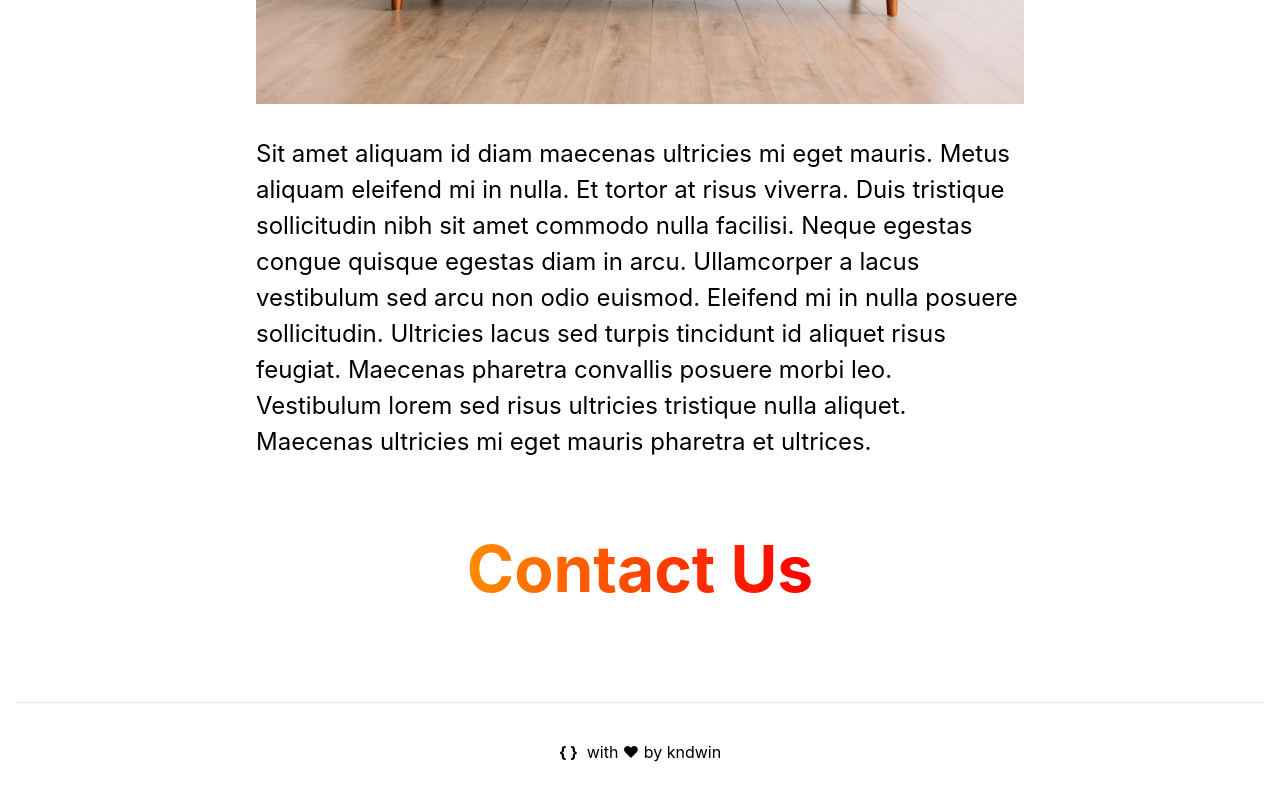
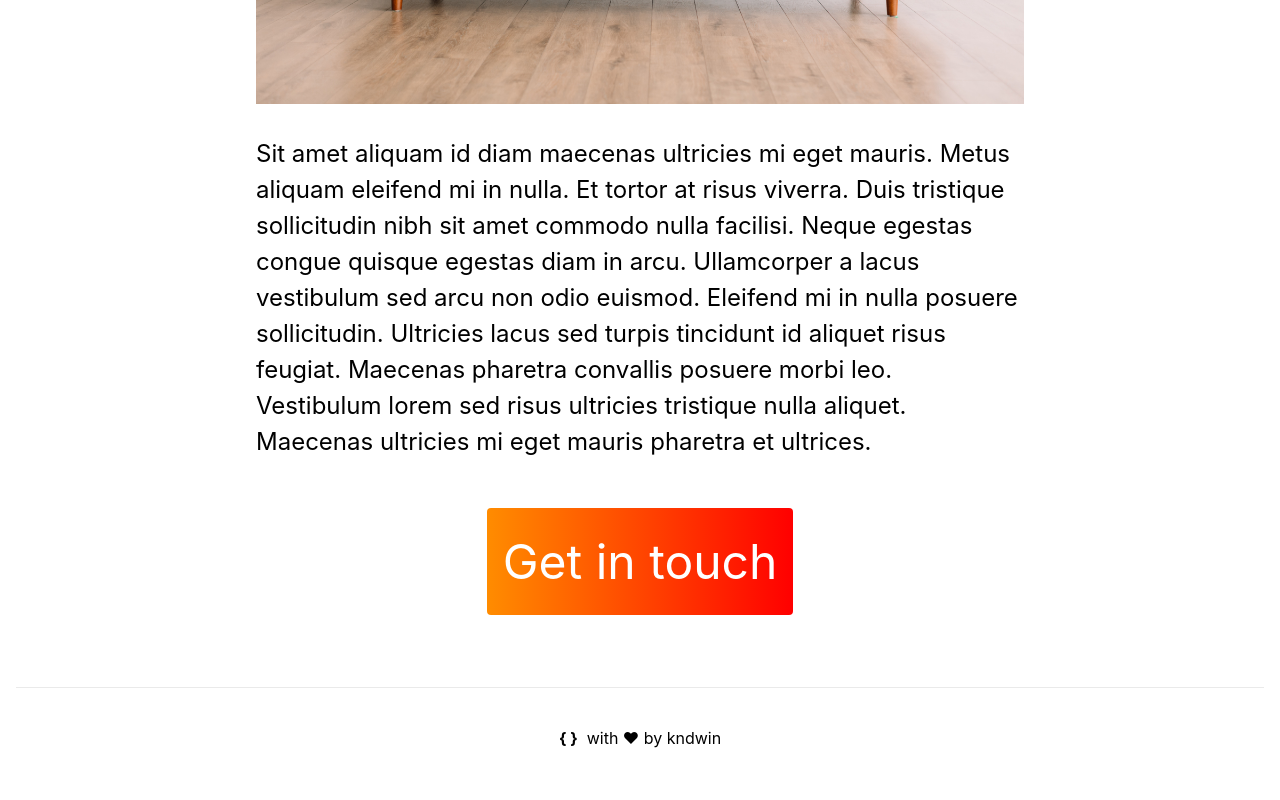
Before and after one commit to kndwin/decoco, a Next.js app: page / in a window 1280 px wide. Shown: the part 1912-2712 px from the top of the page. Built offline with nearby package versions, Linux system fonts and the light colour scheme.

Commit message:
14. ☐  🔨 changed the contact button in index.tsx to button

```diff
--- /dev/null
+++ b/pages/index.module.scss
@@ -0,0 +1,19 @@
+.button {
+  font-size: 3em;
+  padding: 0.5em 1.0rem;
+  margin: 0.5em 0em;
+  border: 0px solid white;
+  border-radius: 4px;
+  color: white;
+  background: -webkit-linear-gradient(left, darkorange , red);
+  background: -o-linear-gradient(right, darkorange, red);
+  background: -moz-linear-gradient(right, darkorange, red);
+  background: linear-gradient(to right, darkorange , red);
+}
+
+.button:hover {
+  border: 2px solid red;
+  font-weight: bold;
+  color: red;
+  background: white;
+}
--- a/pages/index.tsx
+++ b/pages/index.tsx
@@ -1,5 +1,6 @@
 import Layout from '../components/Layout/Layout'
 import utils from '../styles/utils.module.scss'
+import styles from './index.module.scss'
 import Link from 'next/link'
 
 export default function Home() {
@@ -30,11 +31,11 @@ export default function Home() {
       <p className={utils.description}>
       Sit amet aliquam id diam maecenas ultricies mi eget mauris. Metus aliquam eleifend mi in nulla. Et tortor at risus viverra. Duis tristique sollicitudin nibh sit amet commodo nulla facilisi. Neque egestas congue quisque egestas diam in arcu. Ullamcorper a lacus vestibulum sed arcu non odio euismod. Eleifend mi in nulla posuere sollicitudin. Ultricies lacus sed turpis tincidunt id aliquet risus feugiat. Maecenas pharetra convallis posuere morbi leo. Vestibulum lorem sed risus ultricies tristique nulla aliquet. Maecenas ultricies mi eget mauris pharetra et ultrices.
       </p>
-      <h1 className={utils.title}>
+      <button className={styles.button}>
         <Link href='/contact-us'>
-          Contact Us
+          Get in touch
         </Link>
-      </h1>
+      </button>
     </Layout>
   )
 }
```
